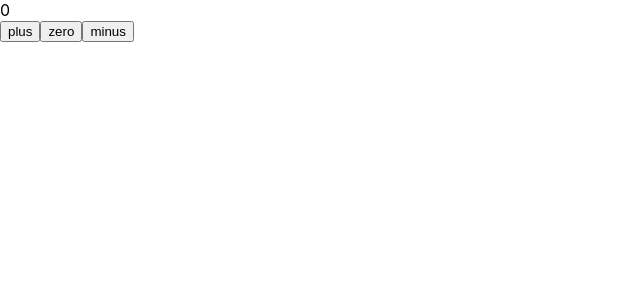
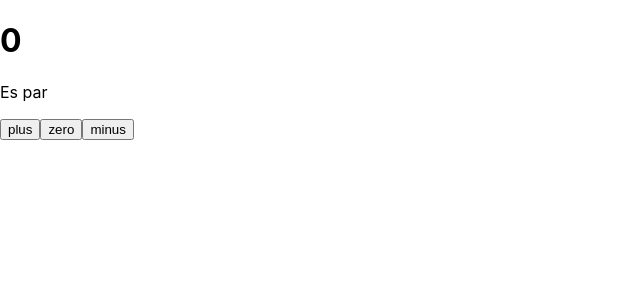
Before and after one commit to jjgar11/JS-Fullstack, a React (Create React App) app in the folder Example/part1/: page / in a window 1280 px wide. Shown: the top 300 px of the page, without its empty margins (0-640 px from the left). Built offline with nearby package versions, Linux system fonts and the light colour scheme.

Commit message:
Conditional even message

```diff
--- a/Example/part1/src/App.js
+++ b/Example/part1/src/App.js
@@ -1,8 +1,21 @@
 import React, { useState } from "react";
 
-const Display = ({counter}) => <div>{counter}</div>
+const Display = ({counter}) => {
+	const isEven = counter % 2 === 0;
+	const message = isEven ? 'Es par' : 'Es impar'
 
-const Button = ({handleClick, text}) => <button onClick={handleClick}>{text}</button>
+	return (
+		<div>
+			<h1>{counter}</h1>
+			<p>{message}</p>
+		</div>
+	)
+}
+
+const Button = ({handleClick, text}) =>
+	<button onClick={handleClick}>
+		{text}
+	</button>
 
 const App = () => {
 	const [counter, setCounter] = useState(0)
```
